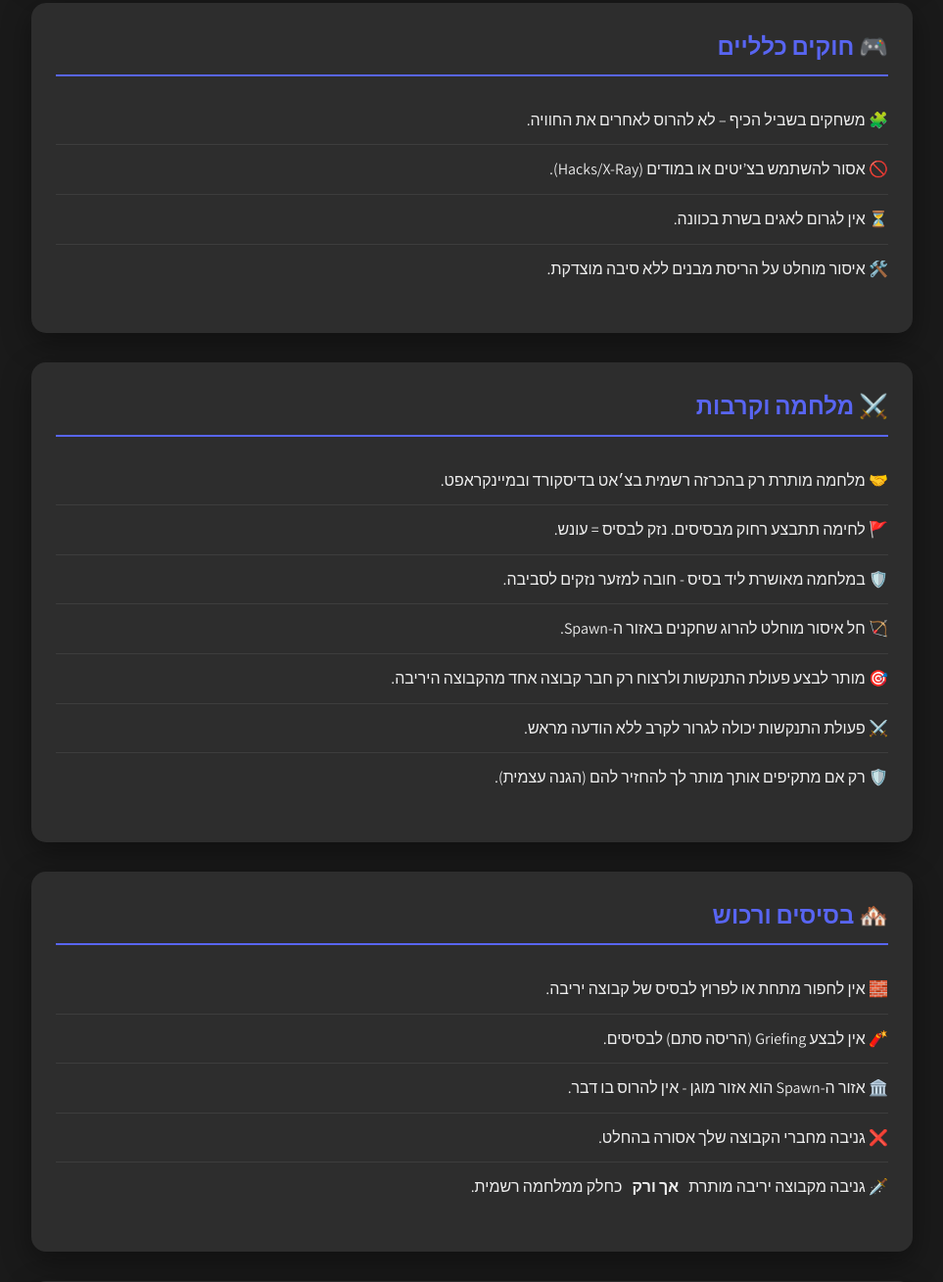
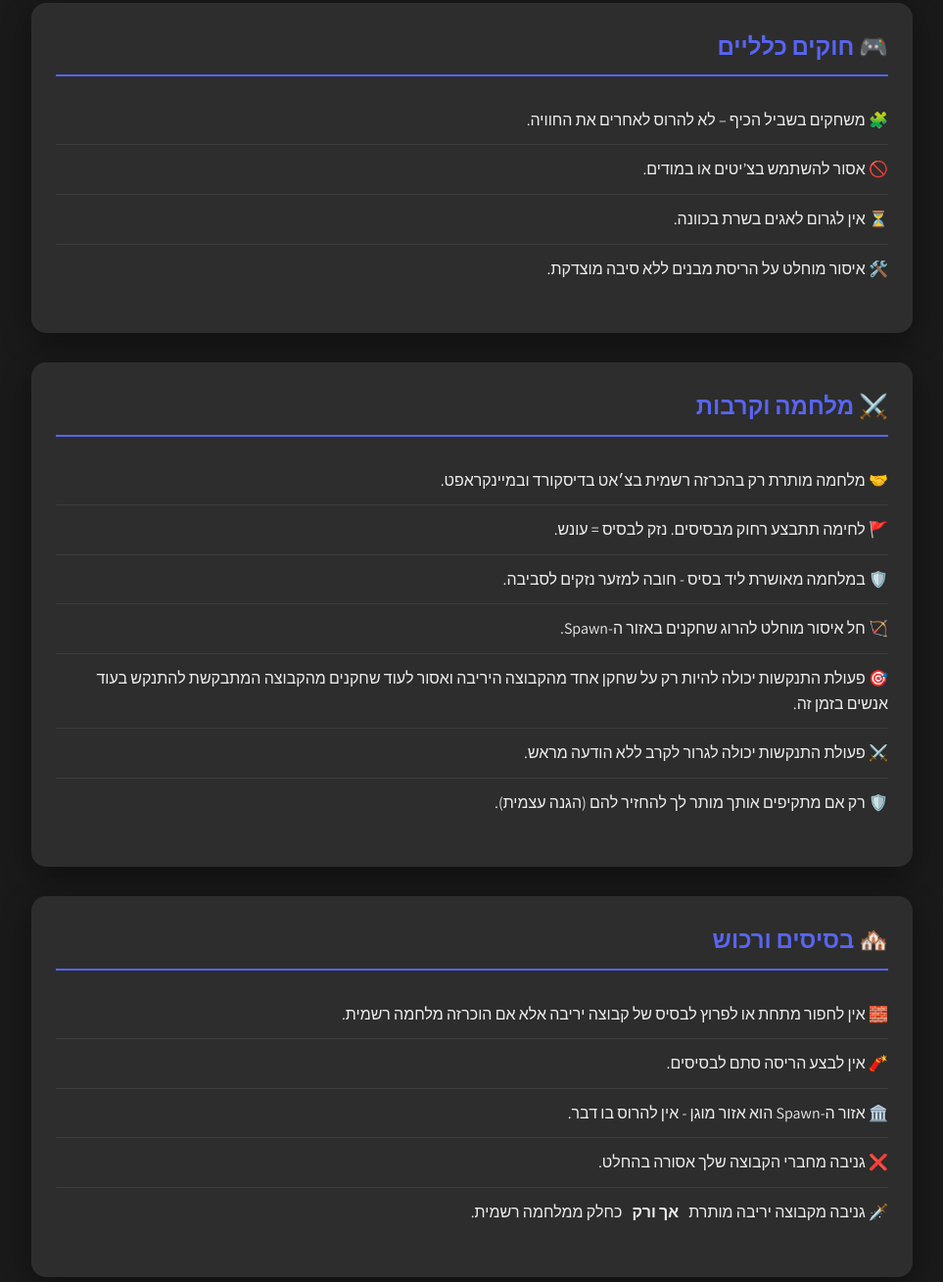
Before and after one commit to Amitmatyas/zilberserver, a plain HTML site: page index.html in a window 1280 px wide. Shown: the part 1012-2321 px from the top of the page at 98% size, without its empty margins (158-1121 px from the left). Drawn offline with Linux system fonts and the light colour scheme.

Commit message:
Update index.html

```diff
--- a/index.html
+++ b/index.html
@@ -320,7 +320,7 @@ ul li:last-child {
             <h2>🎮 חוקים כלליים</h2>
             <ul>
                 <li>🧩 משחקים בשביל הכיף – לא להרוס לאחרים את החוויה.</li>
-                <li>🚫 אסור להשתמש בצ’יטים או במודים (Hacks/X-Ray).</li>
+                <li>🚫 אסור להשתמש בצ’יטים או במודים.</li>
                 <li>⏳ אין לגרום לאגים בשרת בכוונה.</li>
                 <li>🛠️ איסור מוחלט על הריסת מבנים ללא סיבה מוצדקת.</li>
             </ul>
@@ -333,7 +333,7 @@ ul li:last-child {
                 <li>🚩 לחימה תתבצע רחוק מבסיסים. נזק לבסיס = עונש.</li>
                 <li>🛡️ במלחמה מאושרת ליד בסיס - חובה למזער נזקים לסביבה.</li>
                 <li>🏹 חל איסור מוחלט להרוג שחקנים באזור ה-Spawn.</li>
-                <li>🎯 מותר לבצע פעולת התנקשות ולרצוח רק חבר קבוצה אחד מהקבוצה היריבה.</li>
+                <li>🎯 פעולת התנקשות יכולה להיות רק על שחקן אחד מהקבוצה היריבה ואסור לעוד שחקנים מהקבוצה המתבקשת להתנקש בעוד אנשים בזמן זה.</li>
                 <li>⚔️ פעולת התנקשות יכולה לגרור לקרב ללא הודעה מראש.</li>
                 <li>🛡️ רק אם מתקיפים אותך מותר לך להחזיר להם (הגנה עצמית).</li>
             </ul>
@@ -342,8 +342,8 @@ ul li:last-child {
         <section>
             <h2>🏘️ בסיסים ורכוש</h2>
             <ul>
-                <li>🧱 אין לחפור מתחת או לפרוץ לבסיס של קבוצה יריבה.</li>
-                <li>🧨 אין לבצע Griefing (הריסה סתם) לבסיסים.</li>
+                <li>🧱 אין לחפור מתחת או לפרוץ לבסיס של קבוצה יריבה אלא אם הוכרזה מלחמה רשמית.</li>
+                <li>🧨 אין לבצע הריסה סתם לבסיסים.</li>
                 <li>🏛️ אזור ה-Spawn הוא אזור מוגן - אין להרוס בו דבר.</li>
                 <li>❌ גניבה מחברי הקבוצה שלך אסורה בהחלט.</li>
                 <li>🗡️ גניבה מקבוצה יריבה מותרת <b>אך ורק</b> כחלק ממלחמה רשמית.</li>
```
